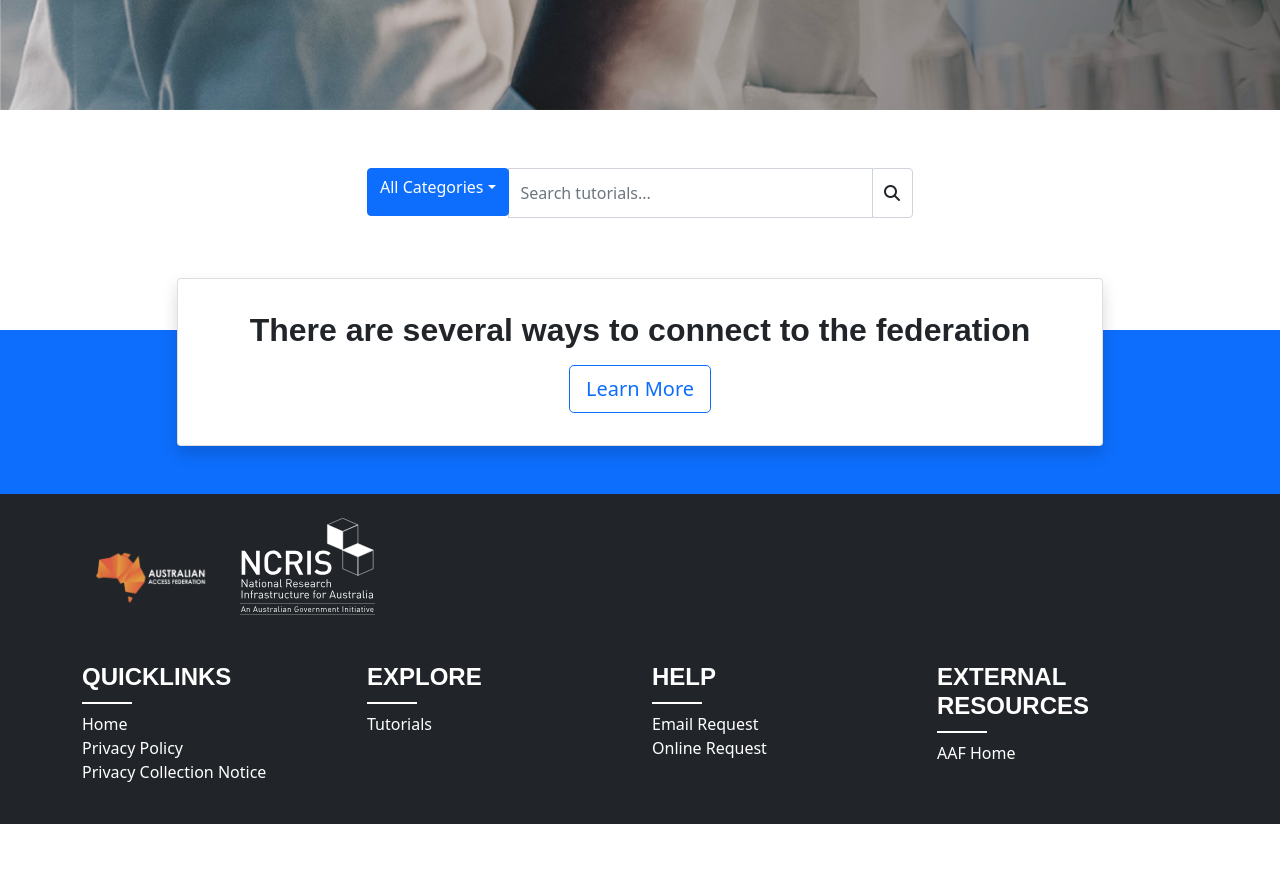
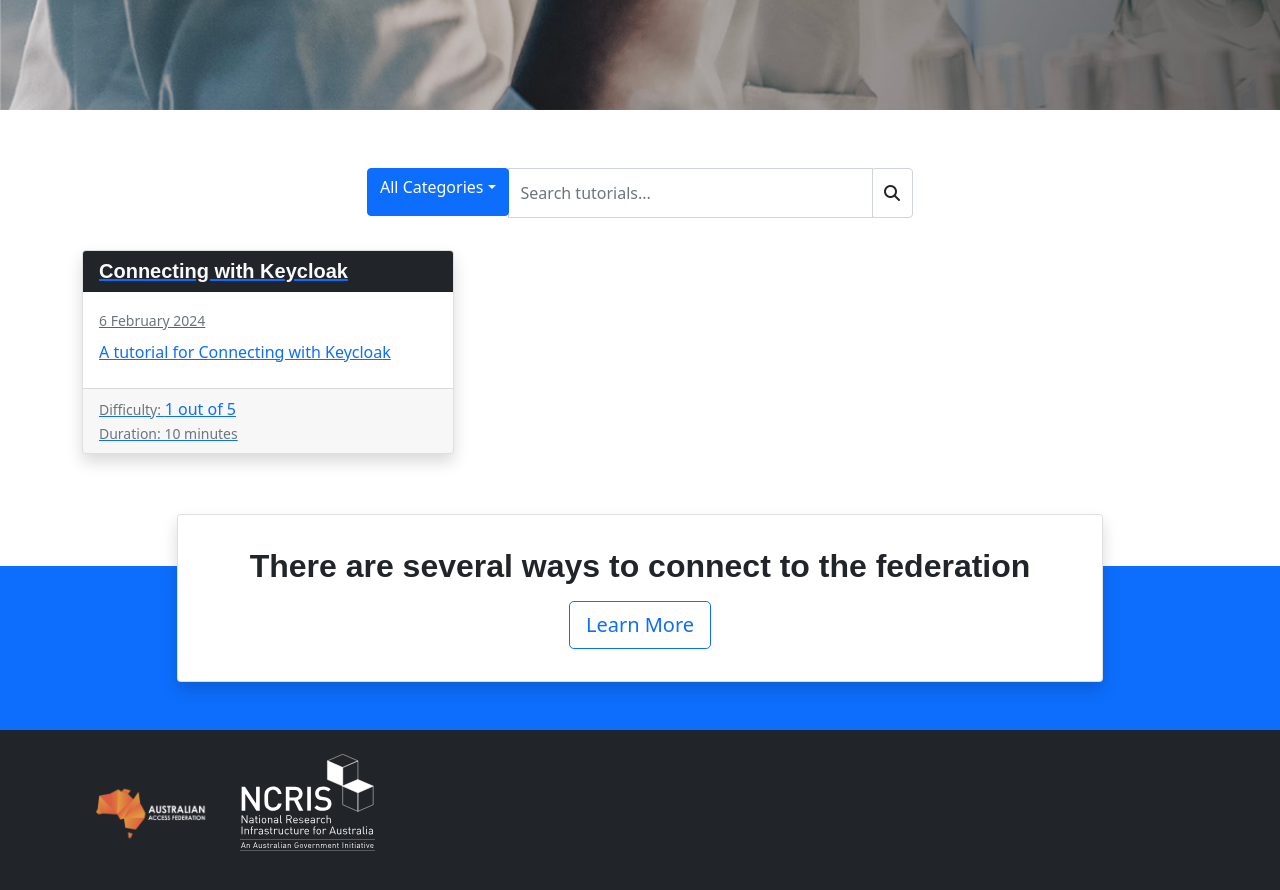
Before and after one commit to ausaccessfed/dev-portal, a Jekyll site: the page built from docs/index.html, in a window 1280 px wide and 900 px high, scrolled down 1093 px. Shown: the top 890 px of the window. Built offline with Jekyll 4.4.1, drawn with Linux system fonts in a browser that asks for light colours; before the commit the page ends 1917 px from its top, so only the background shows below that.

Commit message:
small changes to tutorial page

```diff
--- a/docs/_config.yml
+++ b/docs/_config.yml
@@ -55,14 +55,25 @@
    - vendor/gems/
    - vendor/ruby/
 
+defaults:
+ - scope:
+    path: ""
+    type: "tutorials"
+   values:
+    layout: "tutorial"
+ - scope:
+    path: ""
+   values:
+    layout: "default"
+
 # New tutorials should be added by running:
 #   $ rake tutorial "My tutorial title"
 collections:
-connect-with-keycloak:
+  connect-with-keycloak:
     output: true
     permalink: /:collection/:name
-    title: Connect with Keycloak
-    summary: A tutorial for Connect with Keycloak
+    title: Connecting with Keycloak
+    summary: A tutorial for Connecting with Keycloak
     category: Beginner # Beginner|Intermediate|Advanced|Series|Non-technical
     tags:
       - tutorial
```
Also changed, not shown: docs/_connect-with-keycloak/01-overview.md (+1 -1 lines), docs/_connect-with-keycloak/03-add-identity-provider.md (+1 -1 lines), docs/_layouts/tutorial.html (+0 -47 lines).
